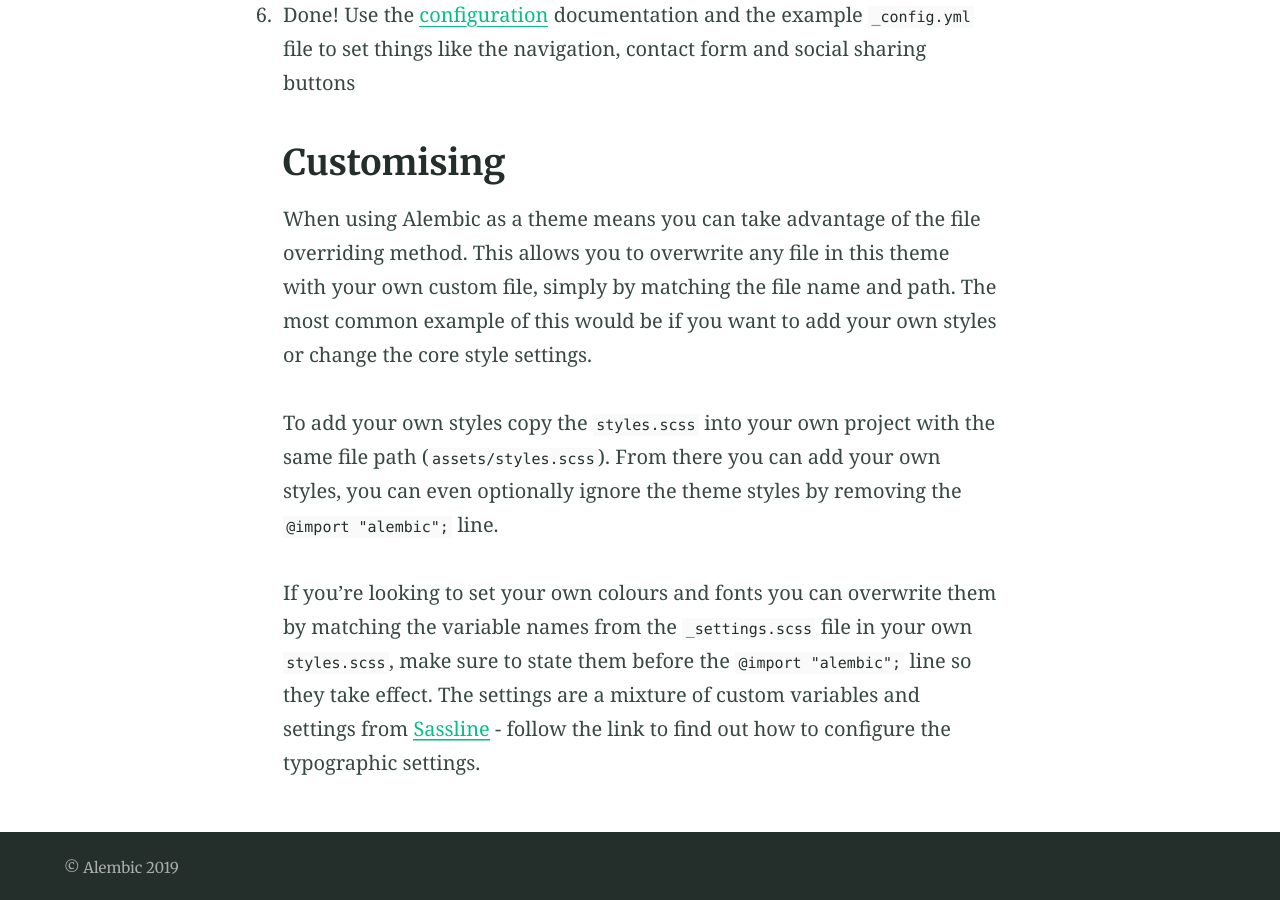
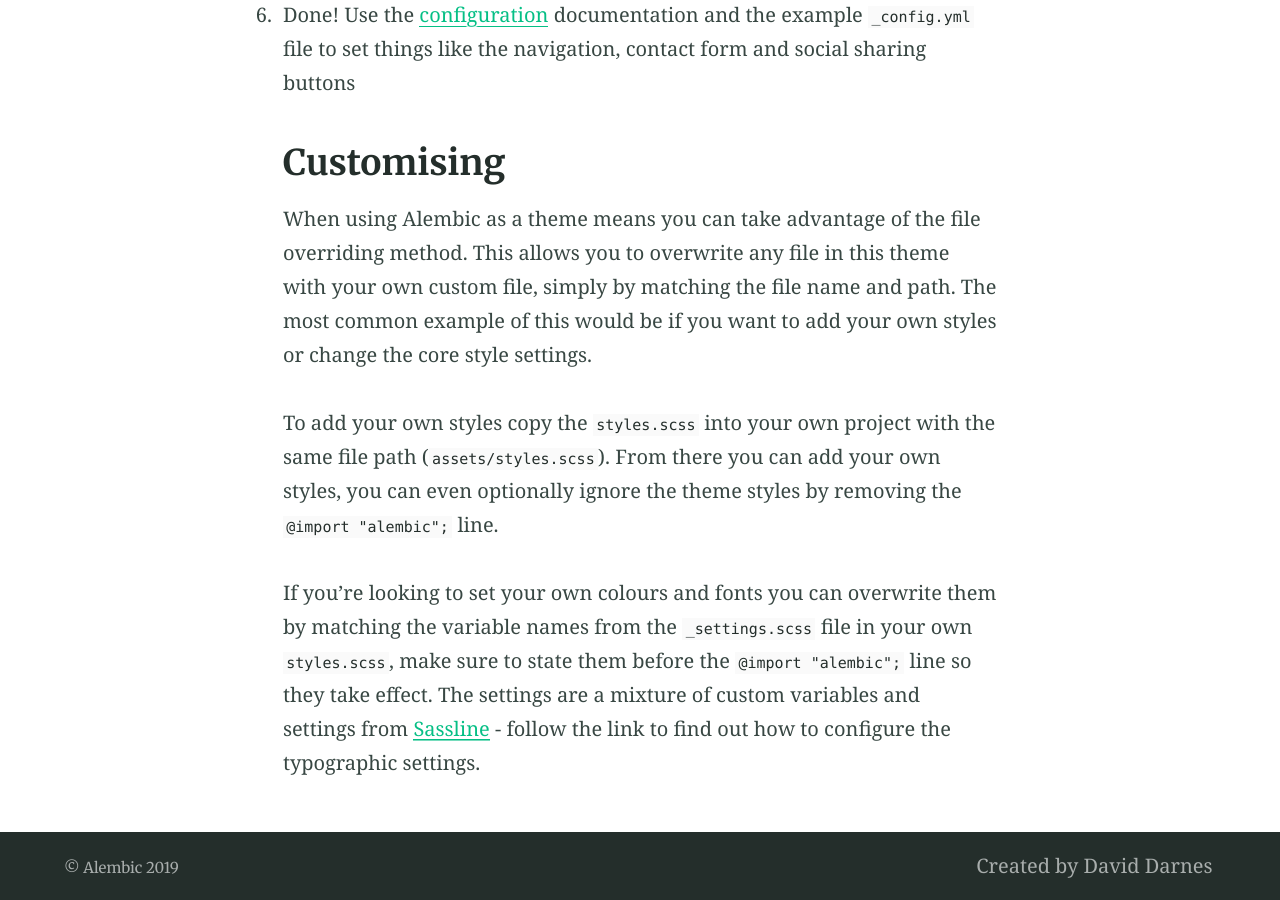
Before and after one commit to neil344/neil344.github.io, a Jekyll site: the page built from index.md, in a window 1280 px wide and 900 px high, scrolled down 2656 px. Built offline with Jekyll 4.4.1, drawn with Linux system fonts in a browser that asks for light colours; our own code applies the rules of GitHub Pages for plain Markdown files.

Commit message:
Update _config.yml

```diff
--- a/_config.yml
+++ b/_config.yml
@@ -115,8 +115,8 @@ navigation_header:
   Search: /search/
   Fork Alembic: https://github.com/daviddarnes/alembic
 
-navigation_footer: Neil Walls
-
+navigation_footer:
+  Created by David Darnes:
 
 social_links: # Appears in sidebar. Set the urls then uncomment and comment out as desired
   Twitter: https://twitter.com/DavidDarnes
```
